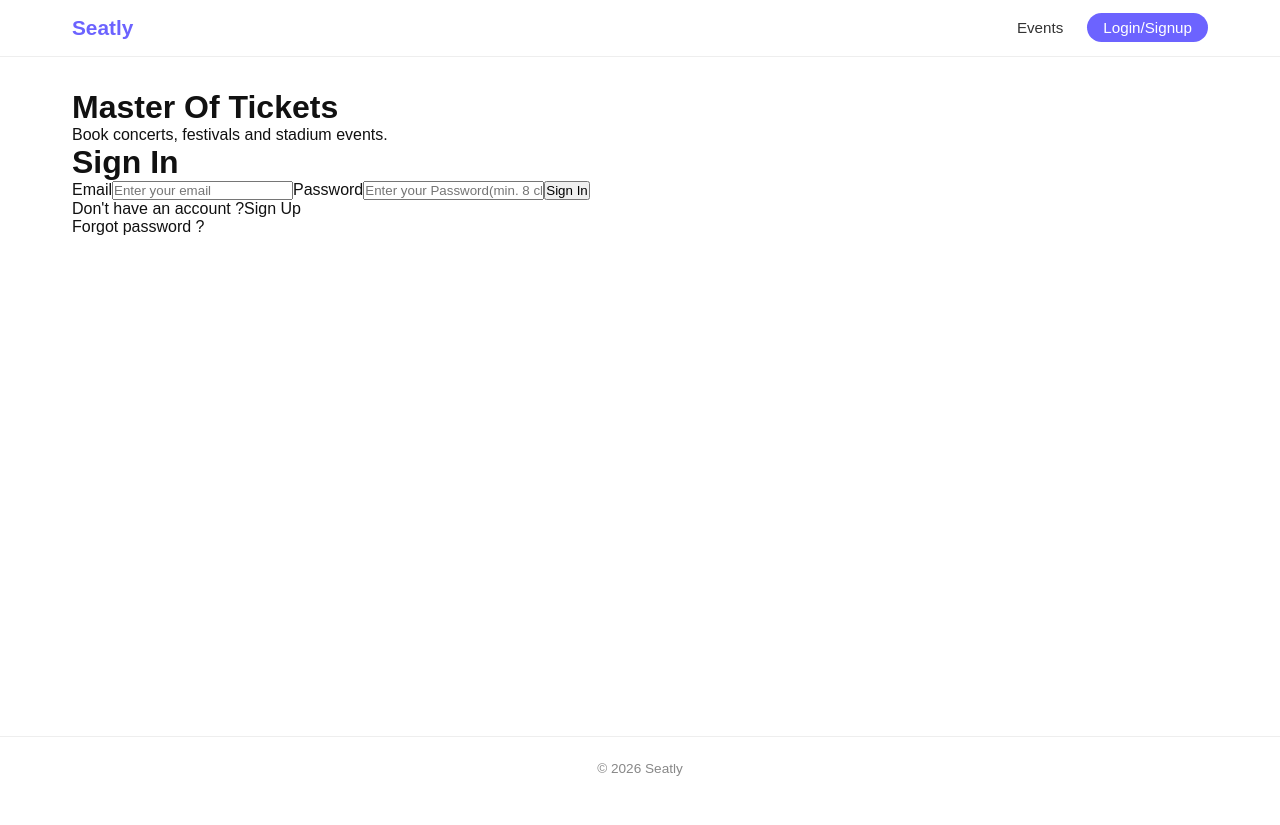
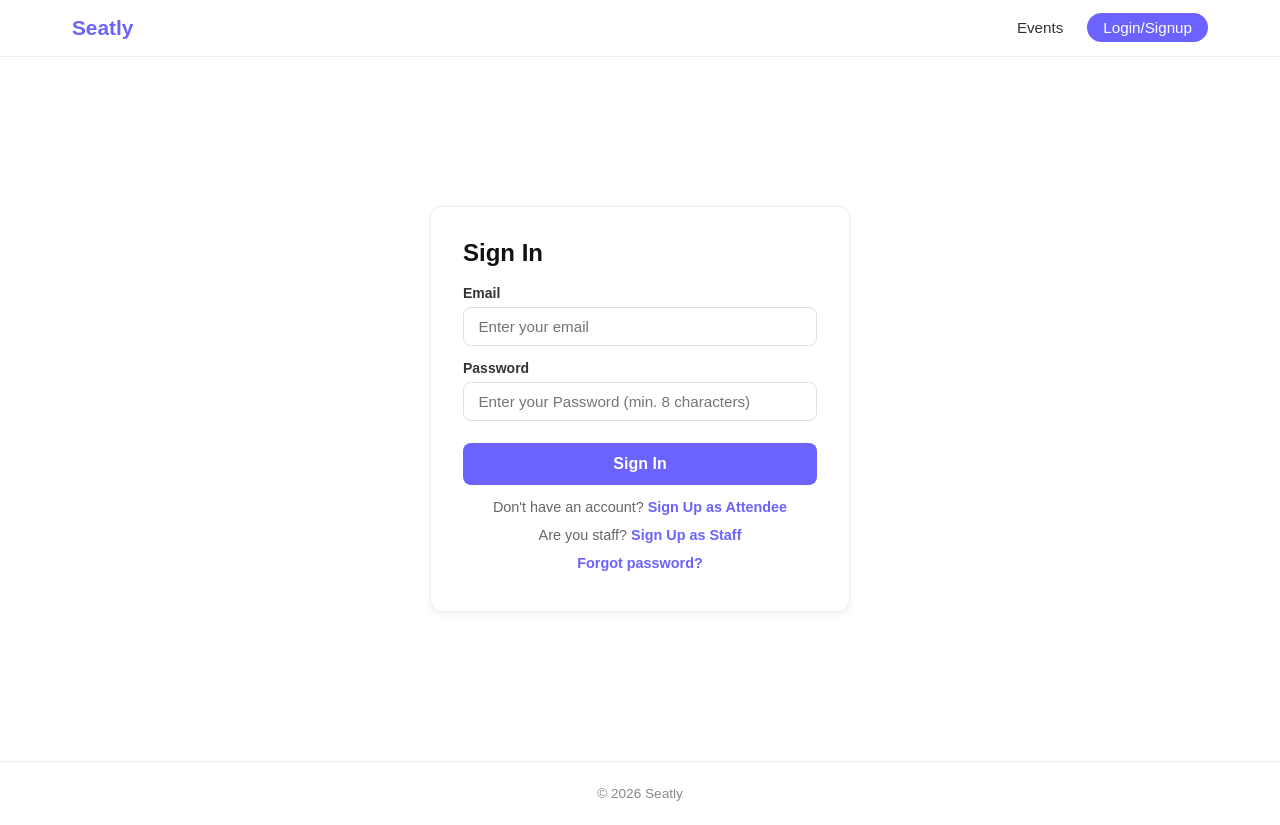
Before and after one commit to Abdulllahi-Adedeji/ticketmaster-clone, a Next.js app: page /sign-in in a window 1280 px wide. Before the commit the page ends 800 px from the top, so only its background shows below. Built offline with nearby package versions, Linux system fonts and the light colour scheme; no server answers.

Commit message:
added css to the sign-in page

```diff
--- a/app/sign-in/page.js
+++ b/app/sign-in/page.js
@@ -3,6 +3,8 @@ import Link from "next/link";
 import { useState } from "react"
 import { useRouter } from "next/navigation";
 import {validateEmail,validatePassword} from "../lib/validation";
+import "../styles/signin.css";
+
 export default function SignInPage(){
     const router = useRouter();
     const[fields, setFields] = useState({email :"", password: ""});
@@ -35,6 +37,9 @@ export default function SignInPage(){
                 setErrors({global :data.message || "An error occured."});
                 return;
             }
+
+            router.refresh();
+
             const me = await fetch("/api/me");
             const meData = await me.json();
 
@@ -46,9 +51,6 @@ export default function SignInPage(){
 return(
     <main className="page">
     <form className="form" onSubmit={handleSubmit}>
-        <h1>Master Of Tickets </h1>
-        <p> Book concerts, festivals and stadium events.</p>
-
         <h1> Sign In</h1>
 
         <label>Email</label>
@@ -66,7 +68,7 @@ return(
         <input
             type="password"
             name="password"
-            placeholder="Enter your Password(min. 8 characters)"
+            placeholder="Enter your Password (min. 8 characters)"
             value={fields.password}
             onChange={handleChange}
         />
@@ -77,15 +79,9 @@ return(
 
 
         <div className=" bottom-text">
-        <p>
-            Don't have an account ?
-            <Link href ="/signup" >
-            Sign Up
-            </Link>
-        </p>
-        <p>
-         <Link href="/reset-password"> Forgot password ?</Link>
-        </p>
+            <p>Don't have an account? <Link href ="/signup/attendee" >Sign Up as Attendee</Link></p>
+            <p>Are you staff?{' '}<Link href="/signup/staff">Sign Up as Staff</Link></p>
+            <p><Link href="/reset-password"> Forgot password?</Link></p>
         </div>
 
     </form>
--- /dev/null
+++ b/app/styles/signin.css
@@ -0,0 +1,87 @@
+.page {
+  min-height: 80vh;
+  display: flex;
+  align-items: center;
+  justify-content: center;
+  padding: 2rem;
+}
+
+.form {
+  background: #ffffff;
+  border: 1px solid #eeeeee;
+  border-radius: 12px;
+  padding: 2rem;
+  width: 100%;
+  max-width: 420px;
+  box-shadow: 0 2px 8px rgba(0, 0, 0, 0.06);
+  display: flex;
+  flex-direction: column;
+  gap: 0.4rem;
+}
+
+.form h1 {
+  font-size: 1.5rem;
+  font-weight: 700;
+  color: #111111;
+  margin-bottom: 0.25rem;
+}
+
+.form p {
+  font-size: 0.9rem;
+  color: #666666;
+  margin-bottom: 0.5rem;
+}
+
+.form label {
+  font-size: 0.875rem;
+  font-weight: 600;
+  color: #333333;
+  margin-top: 0.5rem;
+}
+
+.form input {
+  padding: 0.6rem 0.9rem;
+  border: 1px solid #e0e0e0;
+  border-radius: 8px;
+  font-size: 0.95rem;
+  color: #111111;
+  background: #ffffff;
+  width: 100%;
+}
+
+.form input:focus {
+  outline: none;
+  border-color: #6c63ff;
+}
+
+.form button[type="submit"] {
+  margin-top: 1rem;
+  background: #6c63ff;
+  color: #ffffff;
+  border: none;
+  padding: 0.75rem;
+  border-radius: 8px;
+  font-size: 1rem;
+  font-weight: 700;
+  cursor: pointer;
+  width: 100%;
+}
+
+.form button[type="submit"]:hover {
+  background: #574fd6;
+}
+
+.bottom-text {
+  text-align: center;
+  font-size: 0.875rem;
+  color: #666666;
+  margin-top: 0.5rem;
+  display: flex;
+  flex-direction: column;
+  gap: 0.25rem;
+}
+
+.bottom-text a {
+  color: #6c63ff;
+  font-weight: 600;
+}
```
